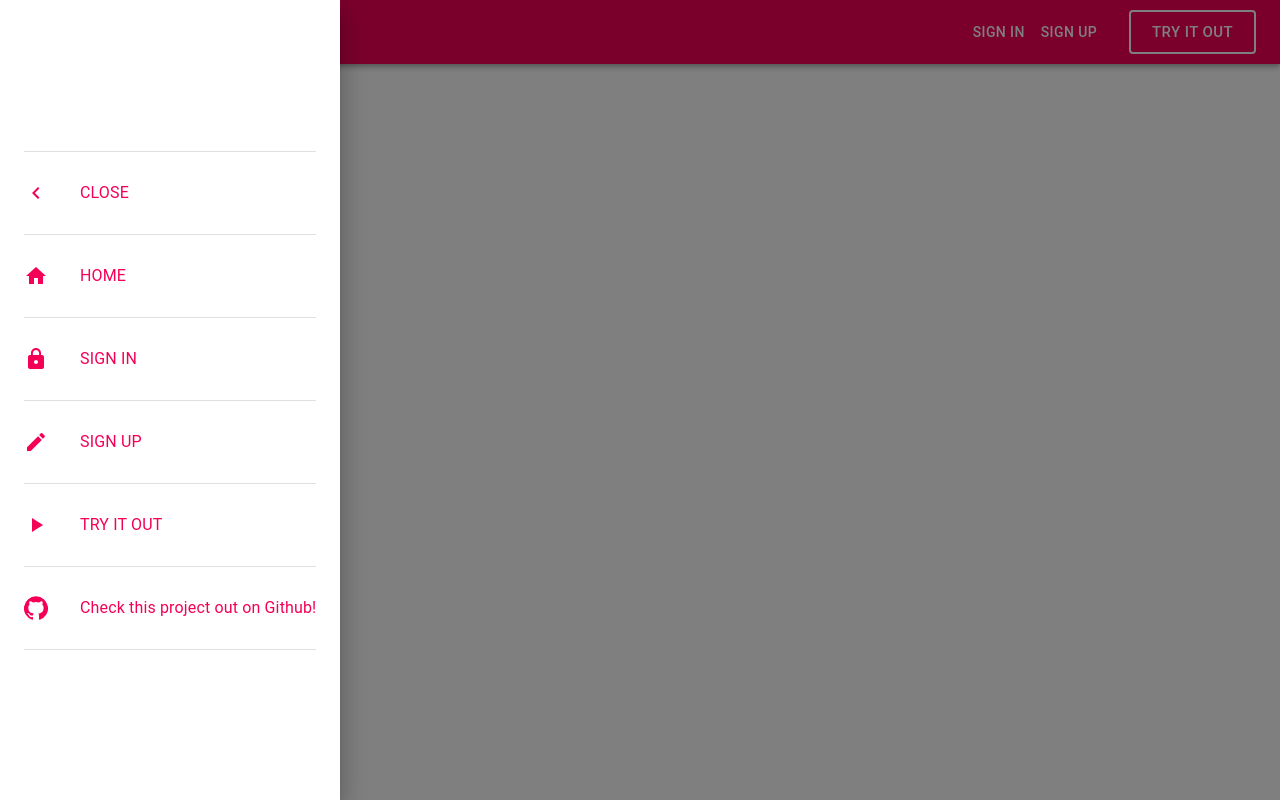
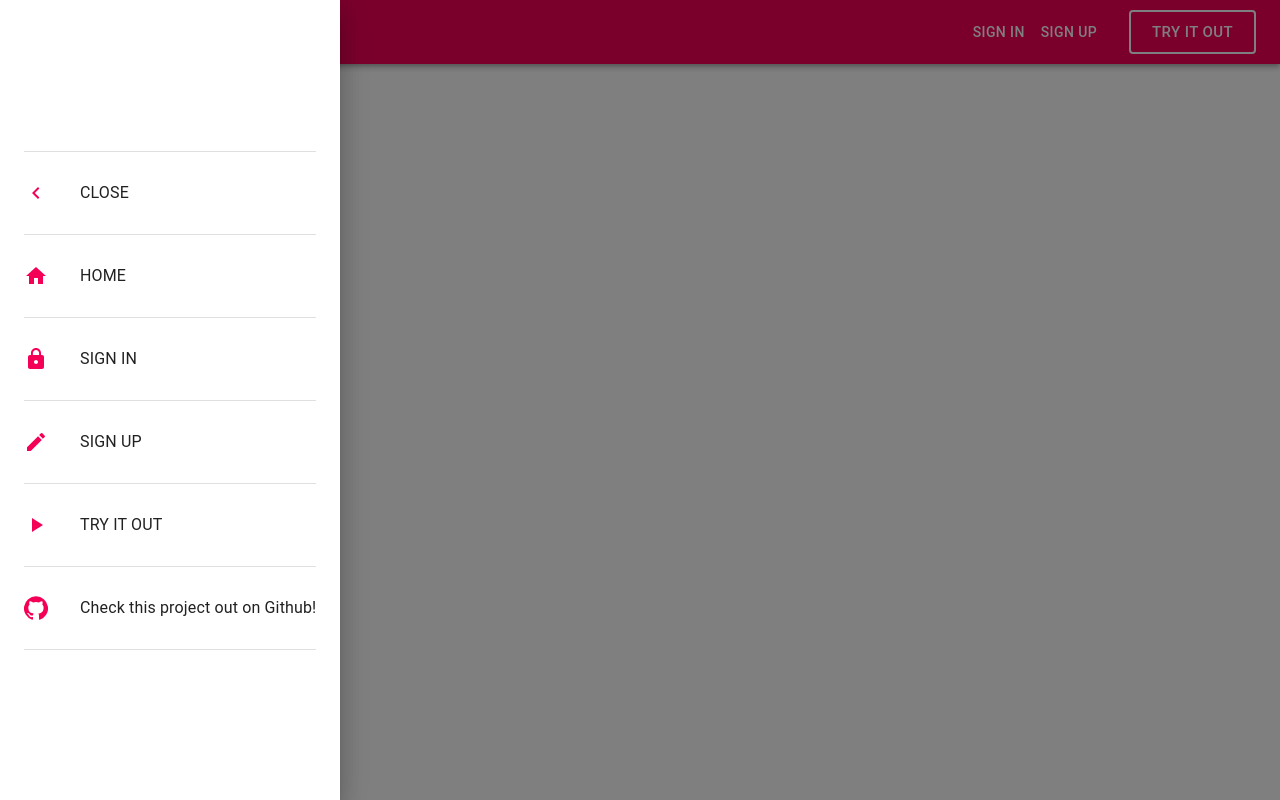
Before and after one commit to HackathonRepos/CalendWar, a React (Create React App) app: page / in a window 1280 px wide. Both pictures are taken after a click on the button "menu". Built offline with nearby package versions, Linux system fonts and the light colour scheme.

Commit message:
Made drawer close simultaneosly while clicking on link

```diff
--- a/public/index.html
+++ b/public/index.html
@@ -2,7 +2,12 @@
 <html lang="en">
   <head>
     <meta charset="utf-8" />
-    <link rel="icon" href="%PUBLIC_URL%/favicon.ico" />
+    <link rel="icon" href="%PUBLIC_URL%/randIcon.ico" type="image/x-icon" />
+    <link
+      rel="shortcut icon"
+      href="%PUBLIC_URL%/randIcon.ico"
+      type="image/x-icon"
+    />
     <meta name="viewport" content="width=device-width, initial-scale=1" />
     <meta name="theme-color" content="#000000" />
     <meta
--- a/src/components/SideDrawer.jsx
+++ b/src/components/SideDrawer.jsx
@@ -29,26 +29,35 @@ function SideDrawer({ isDrawerOpen, toggleDrawer }) {
           linkText=""
           toggleDrawer={toggleDrawer}
         />
-        <ListSection listText={"HOME"} ListIcon={HomeIcon} linkText={"/"} />
+        <ListSection
+          listText={"HOME"}
+          ListIcon={HomeIcon}
+          linkText={"/"}
+          toggleDrawer={toggleDrawer}
+        />
         <ListSection
           listText={"SIGN IN"}
           ListIcon={LockIcon}
           linkText="/signin"
+          toggleDrawer={toggleDrawer}
         />
         <ListSection
           listText={"SIGN UP"}
           ListIcon={CreateIcon}
           linkText="/signup"
+          toggleDrawer={toggleDrawer}
         />
         <ListSection
           listText={"TRY IT OUT"}
           ListIcon={PlayArrowIcon}
           linkText="/unauthenticated/calendar"
+          toggleDrawer={toggleDrawer}
         />
         <ListSection
           listText={"Check this project out on Github!"}
           ListIcon={GitHubIcon}
           linkText="https://github.com/Mihir-Achyuta/CalendWar"
+          toggleDrawer={toggleDrawer}
         />
       </Container>
     </Drawer>
--- a/src/components/SideDrawerComponents/ListSection.jsx
+++ b/src/components/SideDrawerComponents/ListSection.jsx
@@ -6,19 +6,26 @@ import Link from "@material-ui/core/Link";
 import Divider from "@material-ui/core/Divider";
 import { makeStyles } from "@material-ui/core/styles";
 
+import { useHistory } from "react-router-dom";
+
 function ListSection({ listText, ListIcon, linkText, toggleDrawer }) {
+  const history = useHistory();
   const handleClick = () => {
-    if (toggleDrawer) {
+    if (linkText === "") {
       toggleDrawer();
+    } else if (linkText.includes("github")) {
+      toggleDrawer();
+      window.open("https://github.com/Mihir-Achyuta/CalendWar");
+    } else {
+      toggleDrawer();
+      setTimeout(() => {
+        history.push(linkText);
+      }, 100);
     }
   };
   const classes = useStyles();
   return (
-    <Link
-      href={linkText.length > 0 ? linkText : null}
-      color={"secondary"}
-      underline="none"
-    >
+    <div>
       <ListItem button onClick={handleClick} className={classes.item}>
         <ListItemIcon>
           <ListIcon color="secondary" />
@@ -26,7 +33,7 @@ function ListSection({ listText, ListIcon, linkText, toggleDrawer }) {
         <ListItemText href="/signin">{listText}</ListItemText>
       </ListItem>
       <Divider />
-    </Link>
+    </div>
   );
 }
 
```
Also changed, not shown: 1 other file (tests, documents, lock files or other folders).
